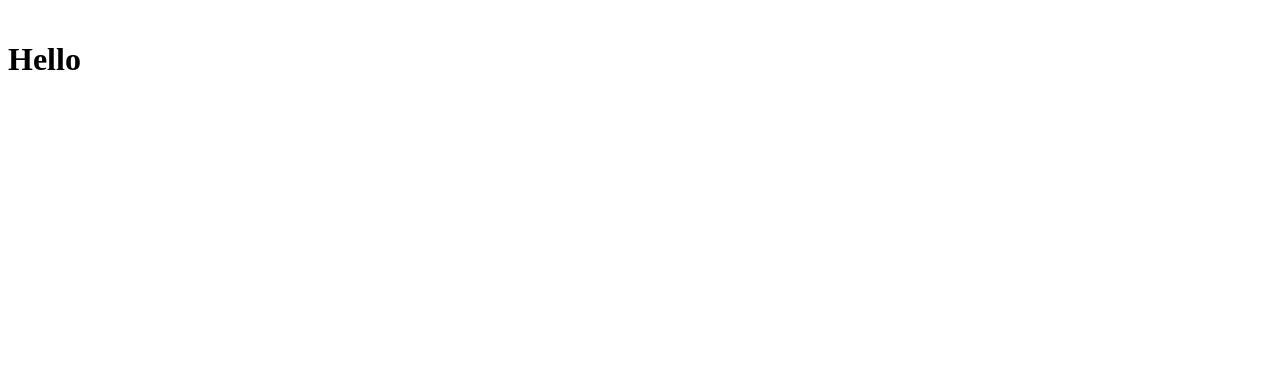
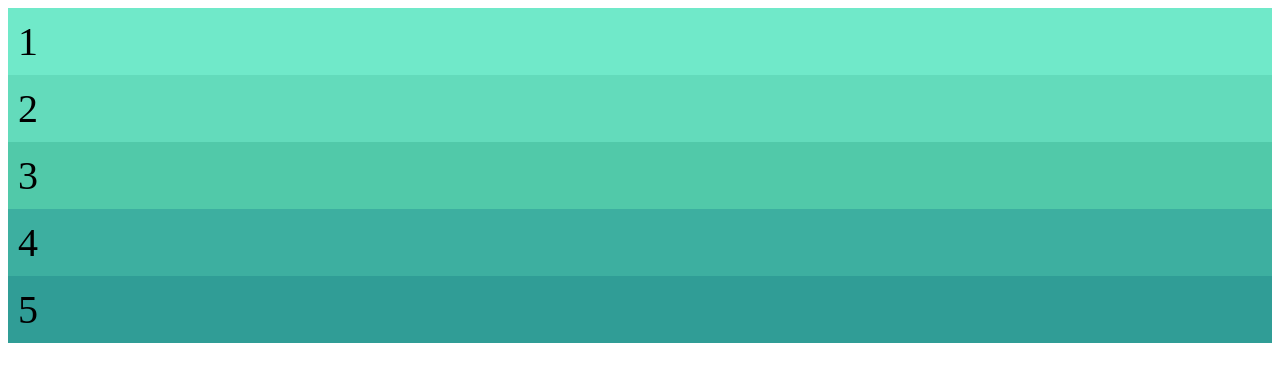
Before and after one commit to SirAsari/webSMK, a Vue app in the folder webWikrama/webWikrama/: page / in a window 1280 px wide. Shown: the top 382 px of the page. Built offline with nearby package versions, Linux system fonts and the light colour scheme.

Commit message:
Minor changes on webWikrama

```diff
--- a/webWikrama/webWikrama/src/App.vue
+++ b/webWikrama/webWikrama/src/App.vue
@@ -1,16 +1,16 @@
 <template>
   <div class="container">
-    <Header title="Hello" />
+    <Hero />
   </div>
 </template>
 
 <script>
-import Header from './components/Header.vue'
+import Hero from './components/hero/hero.vue'
 
 export default {
   name: 'App',
   components: {
-    Header
+    Hero
   }
 }
 </script>
--- a/webWikrama/webWikrama/src/components/Header.vue
+++ /dev/null
@@ -1,24 +0,0 @@
-<template>
-    <header>
-      <h1>{{ title }}</h1>
-    </header>
-  </template>
-
-  <script>
-  export default {
-    name: 'Header',
-    props: {
-      title: String
-    }
-  }
-  </script>
-
-  <style scoped>
-
-  header {
-    display: flex;
-    justify-content: space-between;
-    align-items: center;
-    margin-block: 20px;
-  }
-  </style>
--- /dev/null
+++ b/webWikrama/webWikrama/src/components/hero/hero.vue
@@ -0,0 +1,52 @@
+<template>
+    <div class="hero-container">
+        <div class="hero-content">
+            <div class="hero-box hero-box-1">1</div>
+            <div class="hero-box hero-box-2">2</div>
+            <div class="hero-box hero-box-3">3</div>
+            <div class="hero-box hero-box-4">4</div>
+            <div class="hero-box hero-box-5">5</div>
+            <!-- <div class="hero-box hero-box-6">6</div> -->
+        </div>
+    </div>
+</template>
+
+<script>
+export default {
+    name: 'Hero',
+}
+</script>
+
+<style scoped>
+.hero-content {
+    display: grid;
+
+}
+.hero-box-1 {
+
+}
+
+
+.hero-box {
+    font-size: 40px;
+    padding: 10px;
+}
+.hero-box-1 {
+    background-color: #70e9c9;
+}
+.hero-box-2 {
+    background-color: #63dbbb;
+}
+.hero-box-3 {
+    background-color: #51c9a9;
+}
+.hero-box-4 {
+    background-color: #3dafa0;
+}
+.hero-box-5 {
+    background-color: #309d96;
+}
+.hero-box-6 {
+    background-color: #1e897a;
+}
+</style>
```
